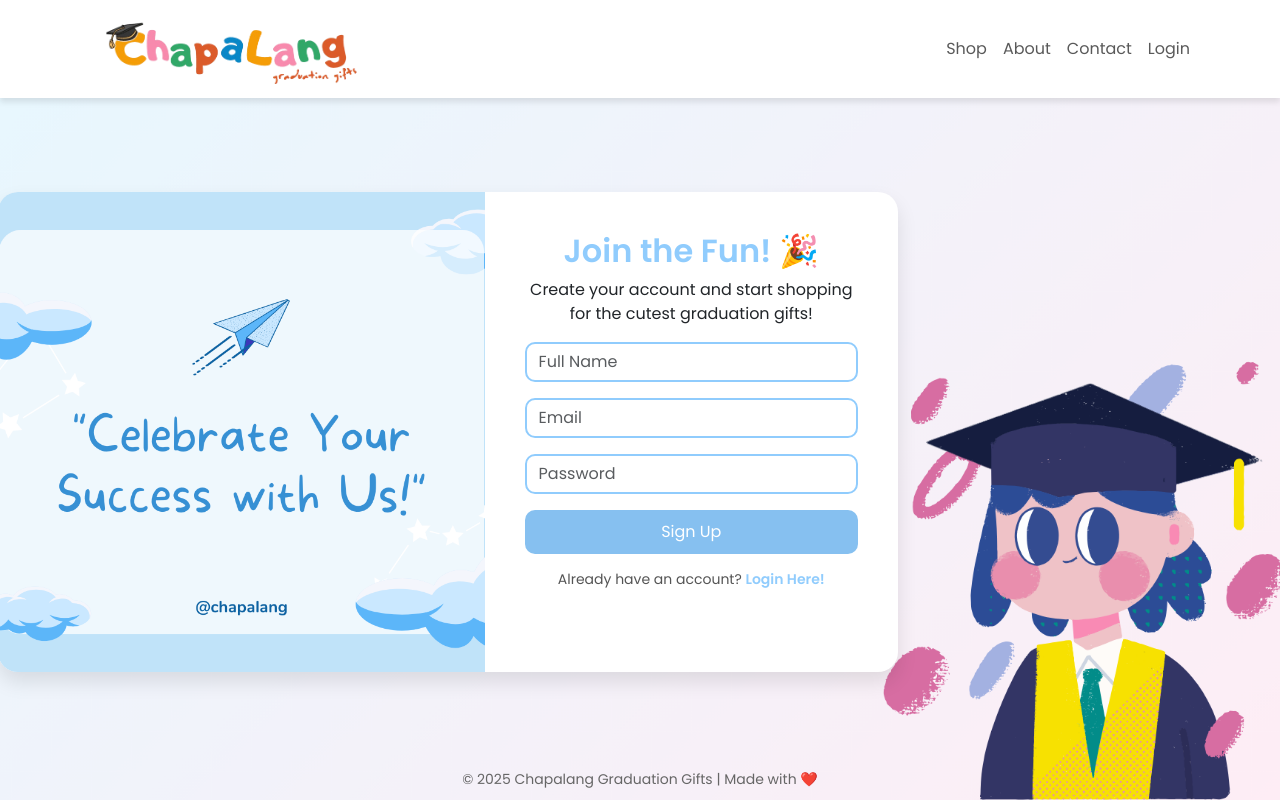
After one commit to Rui811/Cloud_Assignment, a PHP site: page /signup.php in a window 1280 px wide. The commit adds this page. Run offline with PHP 8.4, Linux system fonts and the light colour scheme.

Commit message:
add signup

```diff
--- a/header.php
+++ b/header.php
@@ -16,7 +16,7 @@
             max-height: 98px;
             padding: 15px 0;
             background: #ffffff;
-            position: sticky;
+            position: fixed;
             top: 0;
             width: 100%;
             z-index: 1000;
--- a/homepage.php
+++ b/homepage.php
@@ -18,7 +18,7 @@
             max-height: 98px;
             padding: 15px 0;
             background: #ffffff;
-            position: sticky;
+            position: fixed;
             top: 0;
             width: 100%;
             z-index: 1000;
--- /dev/null
+++ b/signup.php
@@ -0,0 +1,189 @@
+<?php
+// signup.php
+?>
+<?php include 'header.php'; ?>
+
+<!DOCTYPE html>
+<html lang="en">
+
+<head>
+    <meta charset="UTF-8">
+    <meta name="viewport" content="width=device-width, initial-scale=1.0">
+    <title>Sign Up - ChapaLang Graduation Gifts</title>
+    <link href="https://cdn.jsdelivr.net/npm/bootstrap@5.3.0/dist/css/bootstrap.min.css" rel="stylesheet">
+    <link href="https://fonts.googleapis.com/css2?family=Poppins:wght@300;400;600&display=swap" rel="stylesheet">
+    <style>
+        body {
+            font-family: 'Poppins', sans-serif;
+            background-image: url("image/wallpaper2.png");
+            background-size: cover;
+            background-position: center;
+            background-repeat: no-repeat;
+            display: flex;
+            justify-content: center;
+            align-items: center;
+            height: 100vh;
+            margin: 0;
+        }
+
+        .navbar {
+            min-height: 80px;
+            max-height: 98px;
+            padding: 15px 0;
+            background: #ffffff;
+            position: fixed;
+            top: 0;
+            width: 100%;
+            z-index: 1000;
+            box-shadow: 0px 4px 6px rgba(0, 0, 0, 0.1);
+        }
+
+        .logo {
+            width: 250px;
+        }
+
+        .wrapper {
+            display: flex;
+            width: 75%;
+            max-width: 900px;
+            height: 60vh;
+            background: #fff;
+            border-radius: 20px;
+            overflow: hidden;
+            box-shadow: 0px 10px 20px rgba(0, 0, 0, 0.1);
+            margin-left: -30%;
+            margin-top: 5%;
+            animation: fadeIn 0.8s ease-in-out;
+        }
+
+        .image-container {
+            width: 60%;
+            background-image: url("image/signupSitePic.png");
+            background-size: cover;
+            background-position: center;
+        }
+
+        .signup-container {
+            width: 50%;
+            padding: 40px;
+            text-align: center;
+        }
+
+
+        @keyframes fadeIn {
+            from {
+                opacity: 0;
+                transform: translateY(-20px);
+            }
+
+            to {
+                opacity: 1;
+                transform: translateY(0);
+            }
+        }
+
+        .wrapper {
+            animation: fadeIn 1s ease-in-out;
+        }
+
+        h2 {
+            font-weight: 600;
+            color: #90ccfd;
+        }
+
+        .form-control {
+            border-radius: 10px;
+            border: 2px solid #90ccfd;
+            transition: transform 0.2s ease-in-out;
+        }
+
+        .form-control:focus {
+            transform: scale(1.05);
+            border-color: #90ccfd;
+            box-shadow: 0 0 8px rgba(145, 196, 255, 0.4);
+        }
+
+        .btn-success {
+            background: #86c0f0;
+            border: none;
+            border-radius: 10px;
+            padding: 10px;
+            transition: 0.3s;
+        }
+
+        .btn-success:hover {
+            background: #d1eaff;
+            transform: scale(1.05);
+        }
+
+        .login-link {
+            margin-top: 15px;
+            font-size: 14px;
+            color: #555;
+        }
+
+        .login-link a {
+            color: #90ccfd;
+            text-decoration: none;
+            font-weight: 600;
+        }
+
+        .login-link a:hover {
+            text-decoration: underline;
+        }
+
+        footer {
+            position: absolute;
+            bottom: 10px;
+            font-size: 14px;
+            color: #666;
+        }
+
+
+        @media (max-width: 768px) {
+            .navbar-brand {
+                font-size: 1.5rem;
+            }
+        }
+
+        @media (max-width: 576px) {
+            .navbar img {
+                width: 200px;
+            }
+
+        }
+    </style>
+</head>
+
+<body>
+
+    <div class="wrapper">
+        <div class="image-container"></div>
+
+        <div class="signup-container">
+            <h2>Join the Fun! 🎉</h2>
+            <p>Create your account and start shopping for the cutest graduation gifts!</p>
+            <form action="signup_process.php" method="POST">
+                <div class="mb-3">
+                    <input type="text" name="full_name" class="form-control" placeholder="Full Name" required>
+                </div>
+                <div class="mb-3">
+                    <input type="email" name="email" class="form-control" placeholder="Email" required>
+                </div>
+                <div class="mb-3">
+                    <input type="password" name="password" class="form-control" placeholder="Password" required>
+                </div>
+                <button type="submit" class="btn btn-success w-100">Sign Up</button>
+            </form>
+            <p class="login-link">Already have an account? <a href="login.php">Login Here!</a></p>
+        </div>
+    </div>
+
+    <footer>
+        &copy; 2025 Chapalang Graduation Gifts | Made with ❤️
+    </footer>
+
+    <script src="https://cdn.jsdelivr.net/npm/bootstrap@5.3.0/dist/js/bootstrap.bundle.min.js"></script>
+</body>
+
+</html>
```
